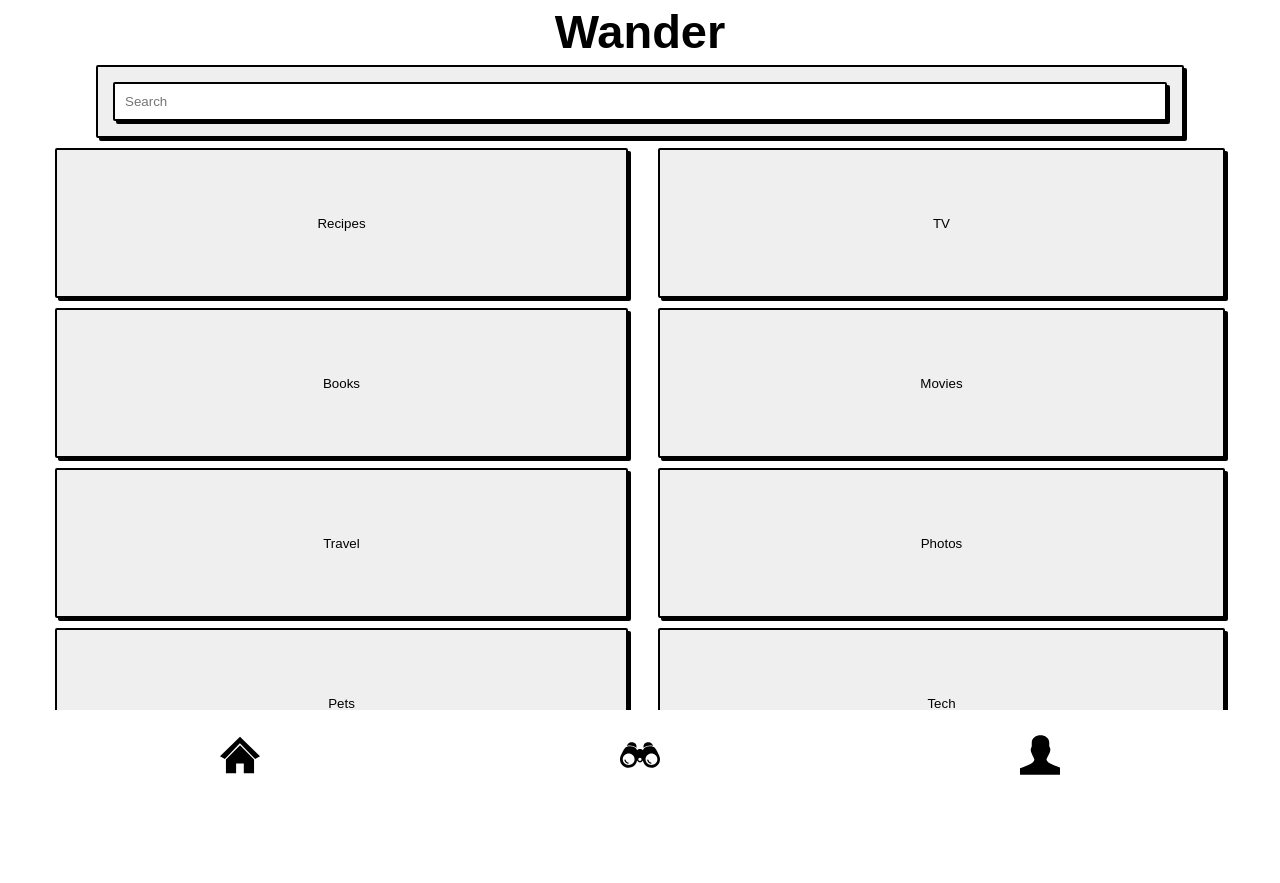
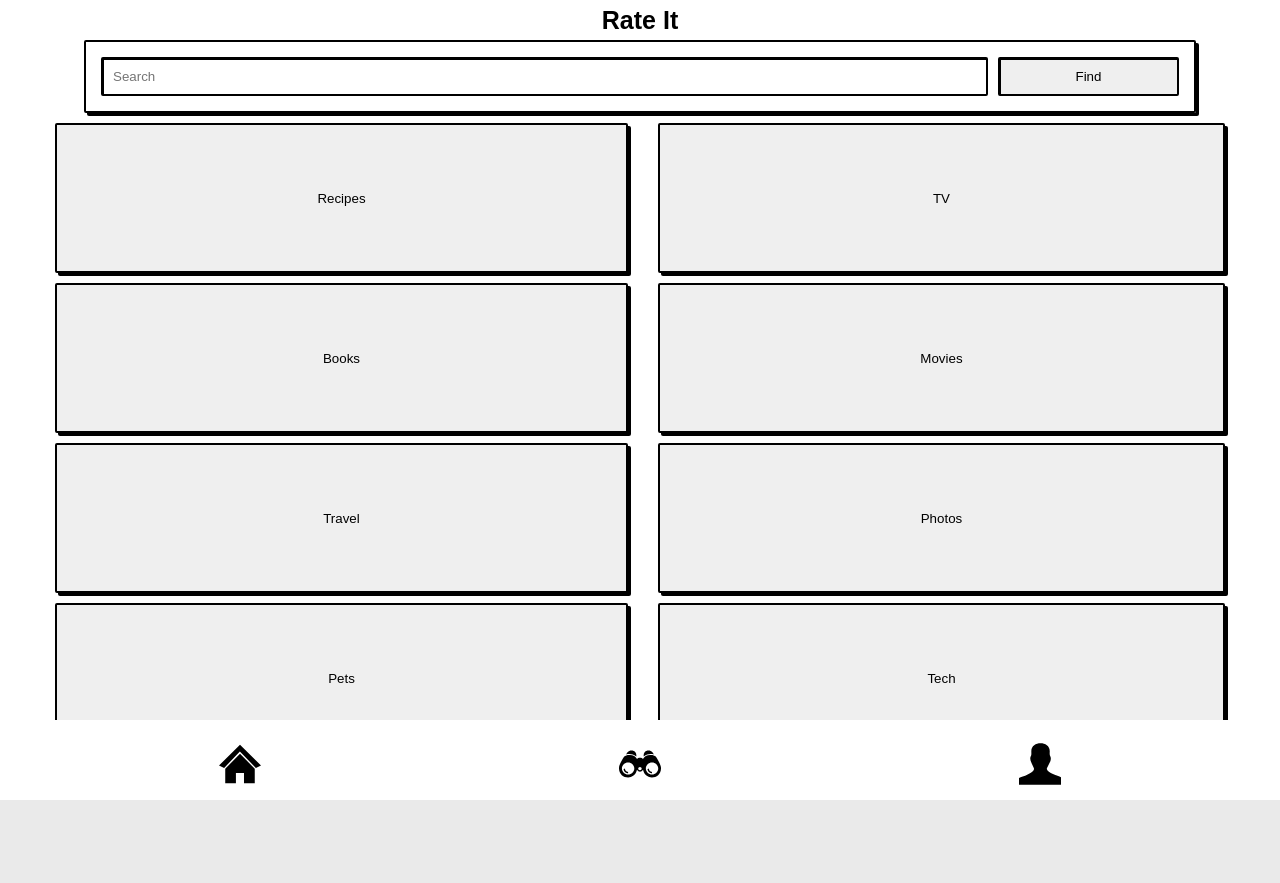
Before and after one commit to Carson-Spaniel/Friends-Haven, a Django app: page /wander/ in a window 1280 px wide. After the commit the page ends 800 px from the top, so only its background shows below. Run offline with Django 4.2, Linux system fonts and the light colour scheme.

Commit message:
fixing some bugs and changing formatting

```diff
--- a/friends_haven_app/static/css/base.css
+++ b/friends_haven_app/static/css/base.css
@@ -10,7 +10,10 @@
 }
 
 main{
-    height: 100vh;
+    height: 90vh;
+    position: absolute;
+    top: 0;
+    overflow: scroll;
 }
 
 body *, body{
@@ -34,7 +37,7 @@
     justify-content: space-around;
     bottom: 0;
     width: 100%;
-    height: 90px;
+    height: 9vh;
     background-color: var(--background);
 }
 
@@ -46,7 +49,7 @@
 footer a button{
     width: 100%;
     height: 100%;
-    padding: 25px;
+    padding: 15px;
     border: none;
     background-color: transparent;
 }
--- a/friends_haven_app/static/css/home.css
+++ b/friends_haven_app/static/css/home.css
@@ -7,7 +7,7 @@
     justify-content: center;
     align-items: center;
     flex-direction: column;
-    margin-top: 60px;
+    margin-top: 35px;
 }
 
 div.cols{
@@ -17,7 +17,6 @@
     justify-content: center;
     /* height: 100vh; */
     width: 100vw;
-    padding-bottom: 100px;
 }
 
 div.cols div.col{
@@ -52,6 +51,8 @@
 div.cols a{
     width: 95%;
     margin: 5px;
+    position: relative;
+    z-index: 10;
 }
 
 div.cols a button{
@@ -65,12 +66,13 @@
 
 h1{
     position: absolute;
-    top: 0;
+    top: 20px;
     left: 50%;
     transform: translate(-50%,-50%);
     text-align: center;
-    font-size: 47px;
+    font-size: 25px;
     width: 100vw;
+    margin: 0;
 }
 
 .item{
@@ -144,7 +146,8 @@
     top: 44%;
     left: 50%;
     transform: translate(-50%,-50%);
-    margin: 90px 0;
+    margin: 0;
+    margin-top: 100px;
 }
 
 .description{
--- a/friends_haven_app/static/css/wander.css
+++ b/friends_haven_app/static/css/wander.css
@@ -10,6 +10,14 @@
     padding: 10px;
 }
 
+input.search{
+    box-shadow: 1px 1px 0px black inset;
+}
+
+input.search.submit{
+    width: 20%;
+}
+
 .category{
     height: calc(var(--itemHeight) / 2);
 }
--- a/friends_haven_app/templates/base.html
+++ b/friends_haven_app/templates/base.html
@@ -13,6 +13,7 @@
     </head>
     <body>
         <main class="main">
+            <h1>Rate It</h1>
             {% block content %}{% endblock %}
         </main>
         <footer>
--- a/friends_haven_app/templates/wander.html
+++ b/friends_haven_app/templates/wander.html
@@ -7,11 +7,11 @@
     <link rel="stylesheet" type="text/css" href="{% static 'css/wander.css' %}">
 </head>
 <body>
-    <h1>Wander</h1>
     <div class="section">
-        <button id="search" class="search">
+        <div id="search" class="search">
             <input class="search" type="search" placeholder="Search">
-        </button>
+            <input class="search submit" type="submit" value="Find">
+        </div>
         <div class="cols">
             <div class="colleft col">
                 <button class="category">
```
Also changed, not shown: friends_haven_app/templates/home.html (+3 -4 lines).
